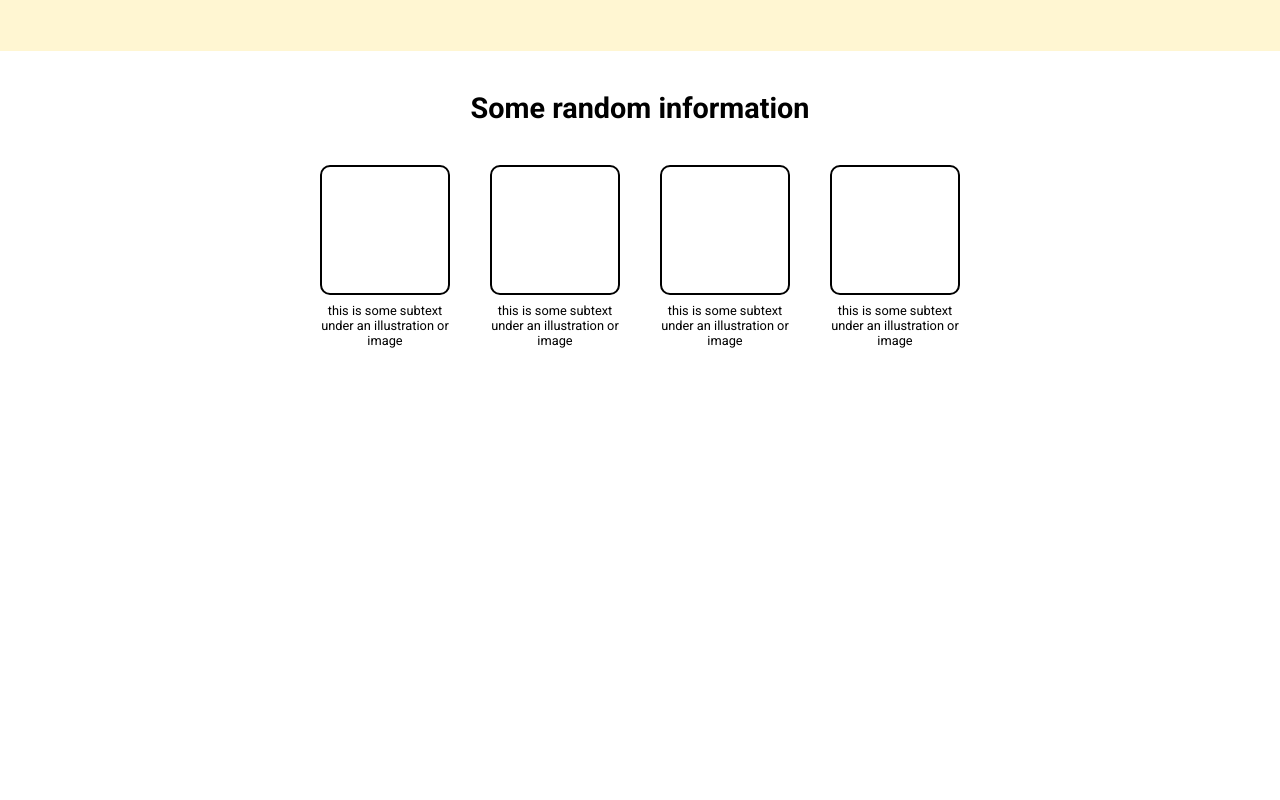
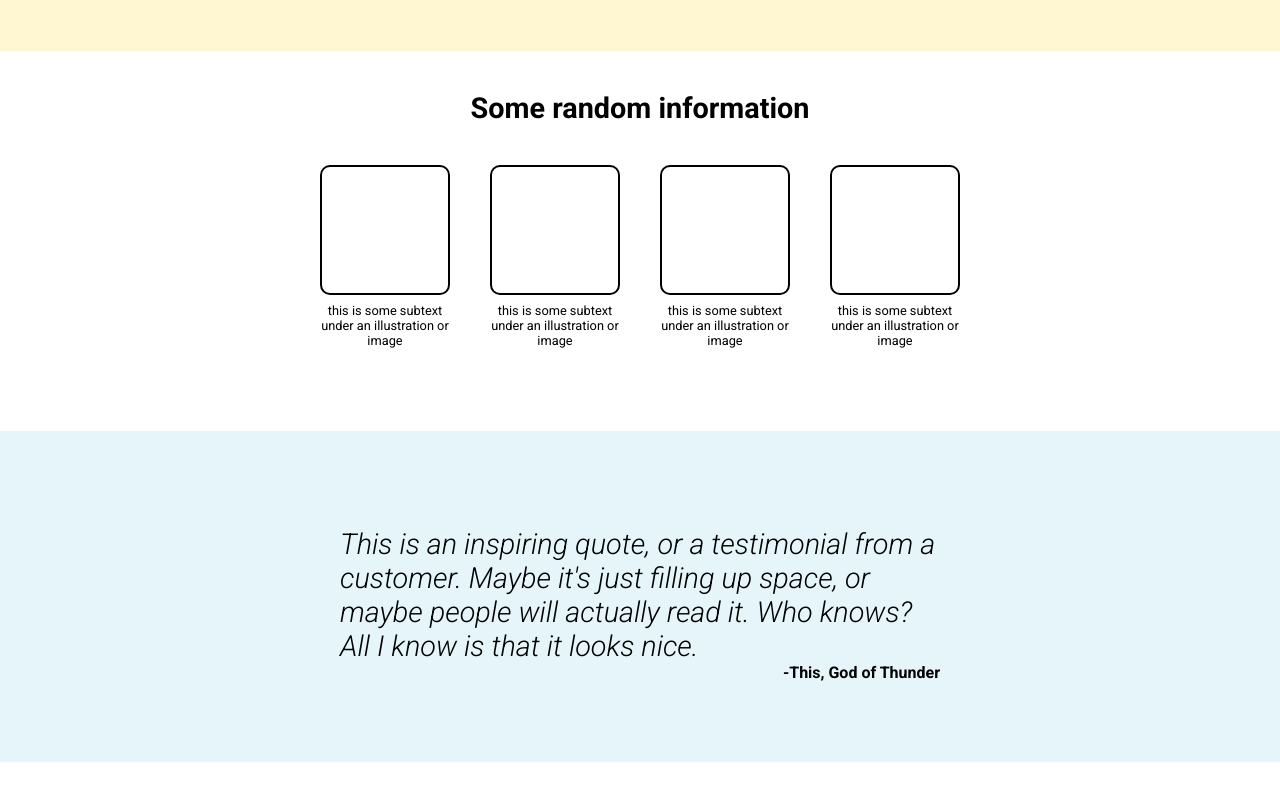
Before and after one commit to aldhairescobar/odin-project-landing_page, a plain HTML site: page index.html in a window 1280 px wide. Shown: the part 505-1305 px from the top of the page. Before the commit the page ends 936 px from the top, so only its background shows below. Drawn offline with Linux system fonts and the light colour scheme.

Commit message:
create testimonial section, html and css

```diff
--- a/css/styles.css
+++ b/css/styles.css
@@ -130,3 +130,29 @@ ul {
   text-align: center;
   font-size: .8rem;
 }
+
+.quote-section {
+  background-color: #e5f5f9;
+  padding: 6rem 0 5rem;
+  margin-bottom: 5rem;
+}
+
+.quote-section div {
+  margin: 0 auto;
+  max-width: 600px;
+  width: 90%;
+  display: flex;
+  flex-direction: column;
+}
+
+.quote-section p {
+  font-size: 1.8rem;
+  font-style: italic;
+  font-weight: 300;
+  margin-bottom: 0;
+}
+
+.quote-section span {
+  align-self: flex-end;
+  font-weight: 700;
+}
--- a/index.html
+++ b/index.html
@@ -50,7 +50,12 @@
         <p>this is some subtext under an illustration or image</p>
       </div>
     </div>
-
+  </div>
+  <div class="quote-section">
+    <div>
+      <p>This is an inspiring quote, or a testimonial from a customer. Maybe it's just filling up space, or maybe people will actually read it. Who knows? All I know is that it looks nice.</p>
+      <span class="quote-author">-This, God of Thunder</span>
+    </div>
   </div>
 
 </body>
```
